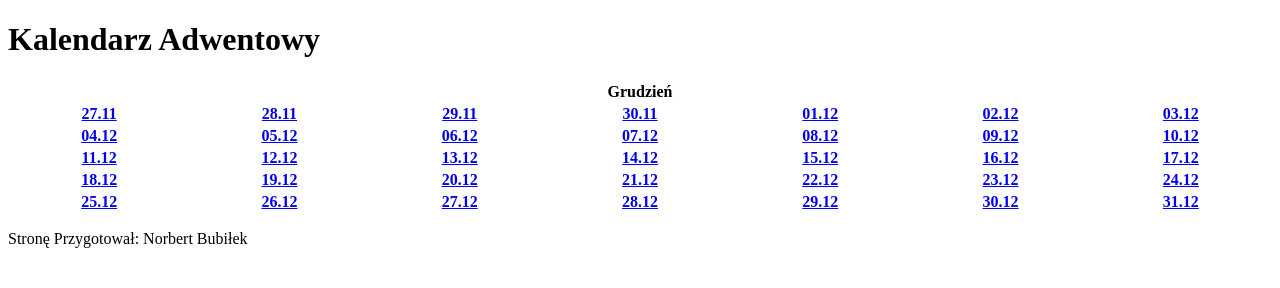
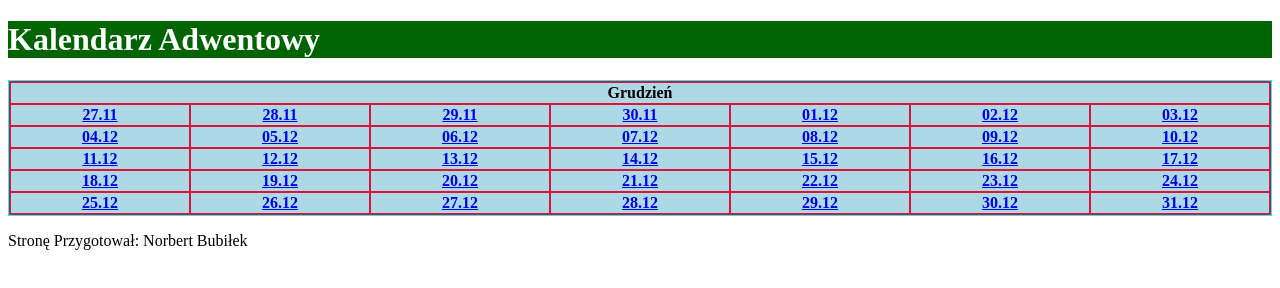
Before and after one commit to Norbix77/NB.Chrismasss-github.io, a plain HTML site: page index.html in a window 1280 px wide. Drawn offline with Linux system fonts and the light colour scheme.

Commit message:
Update index.html

```diff
--- a/index.html
+++ b/index.html
@@ -3,7 +3,29 @@
     <head>
         <meta charset="UTF-8">
         <title>Kalendarz Adwentowy</title>
-        <link rel="stylesheet" type="text/css" name="styl.css">
+        <style>
+            header
+            {
+                background-color: darkgreen;
+            }
+            h1
+            {
+                color: white;
+            }
+            main
+            {
+                background-color: crimson;
+            }
+            table
+            {
+                border: 1px solid;
+                border-color: aqua;
+            }
+            th
+            {
+                background-color: lightblue;
+            }
+        </style>
     </head>
     <body>
         <header>
```
